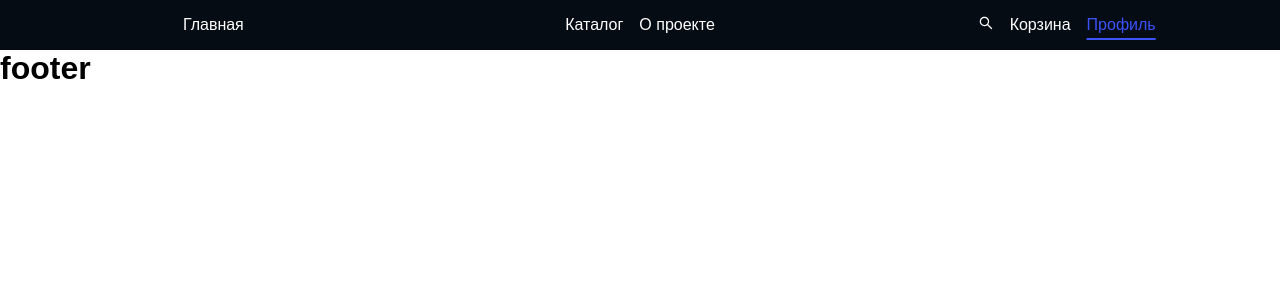
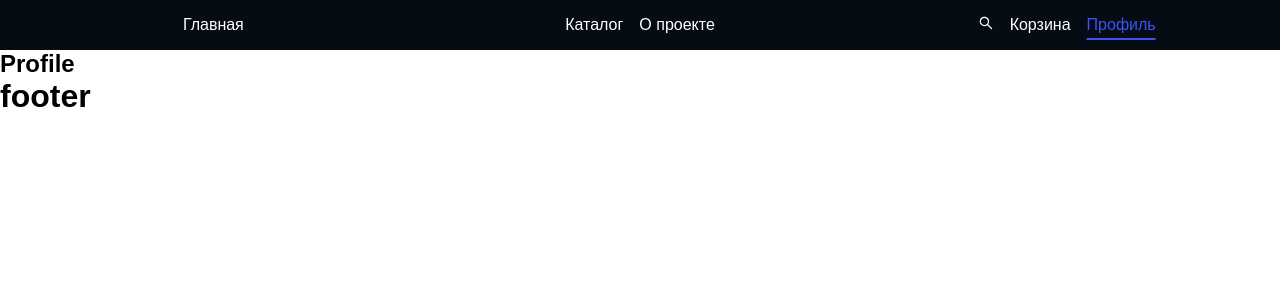
Before and after one commit to merdann22/fake-api-store, a React (Create React App) app: page /profile in a window 1280 px wide. Shown: the top 300 px of the page. Built offline with nearby package versions, Linux system fonts and the light colour scheme; no server answers; sample sign-in values are in the browser's storage.

Commit message:
Обновление

```diff
--- a/src/components/Header/Header.jsx
+++ b/src/components/Header/Header.jsx
@@ -6,7 +6,7 @@ import  "./Header.scss";
 
 export default function Header () {
 
-    const { isLoggedIn, logout } = useAuth();
+    const { isLoggedIn} = useAuth();
 
     return (
         <header className="header">
@@ -31,7 +31,7 @@ export default function Header () {
                         <div>
                             <NavLink to={"/login"}>Логин</NavLink>
                             <NavLink to={"/regist"}>Регистрация</NavLink>
-                            <button onClick={logout}>Выйти</button>
+
                         </div>
                     )}
                 </div>
--- a/src/pages/Profile/Profile.jsx
+++ b/src/pages/Profile/Profile.jsx
@@ -1,7 +1,20 @@
+import { useAuth } from "../../context/AuthContext";
+import { useEffect } from "react";
+import { getCurrentUser } from "../../services/api";
+import "./Profile.scss";
+
 export default function Profile() {
+
+    const {token} = useAuth();
+    console.log(token);
+
+    useEffect(() => {
+        getCurrentUser(token).then((data) => console.log(data));
+    }, [token]);
+
     return (
-        <div>
+        <section>
             <h1>Profile</h1>
-        </div>
+        </section>
     )
 }
--- a/src/pages/Profile/Profile.scss
+++ b/src/pages/Profile/Profile.scss
@@ -0,0 +1,3 @@
+h1 {
+  display: flex;
+}
--- a/src/router/ProtectedRoute.jsx
+++ b/src/router/ProtectedRoute.jsx
@@ -1,7 +1,10 @@
-import { Navigate } from "react-router-dom";
+// router/ProtectedRoute.jsx
+import { Navigate, Outlet } from "react-router-dom";
 import { useAuth } from "../context/AuthContext";
 
-export default function ProtectedRoute({ children }) {
+export default function ProtectedRoute() {
+    // isLoggedIn уже есть в твоём AuthContext
     const { isLoggedIn } = useAuth();
-    return isLoggedIn ? children : <Navigate to="/login" replace />;
+    // Outlet выводит вложенный маршрут (Cart или Profile), если вход выполнен
+    return isLoggedIn ? <Outlet /> : <Navigate to="/login" replace />;
 }
--- a/src/router/Router.jsx
+++ b/src/router/Router.jsx
@@ -14,12 +14,9 @@ import Login from "../pages/Login/Login";
 import Register from "../pages/Register/Register";
 import ProtectedRoute from "./ProtectedRoute";
 
-
-
 const Router = () => {
     return (
         <Routes>
-
             <Route path="/" element={<Layout/>} >
                 <Route index element={<Home />} />
                 <Route path="catalog" element={<Catalog/>}/>
```
